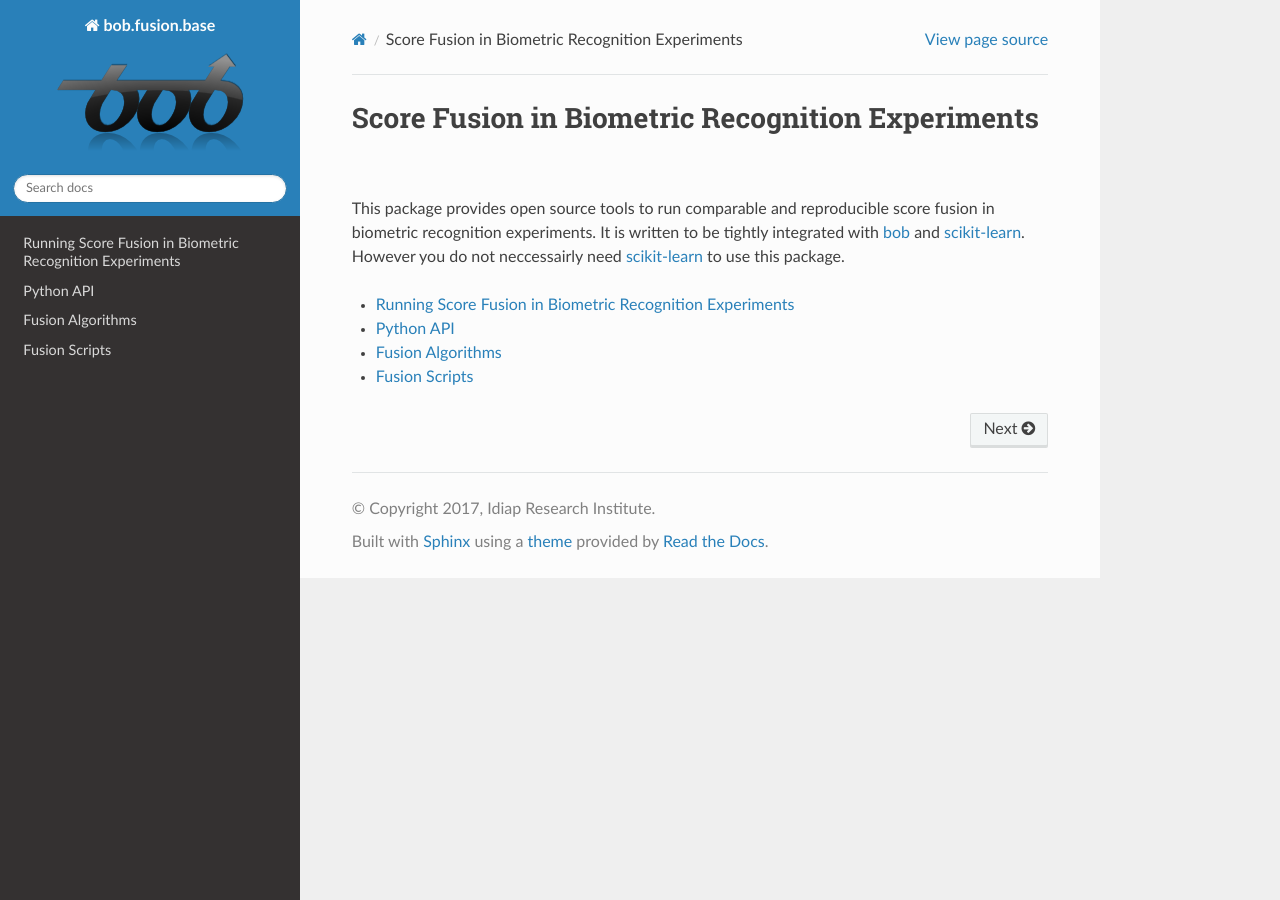
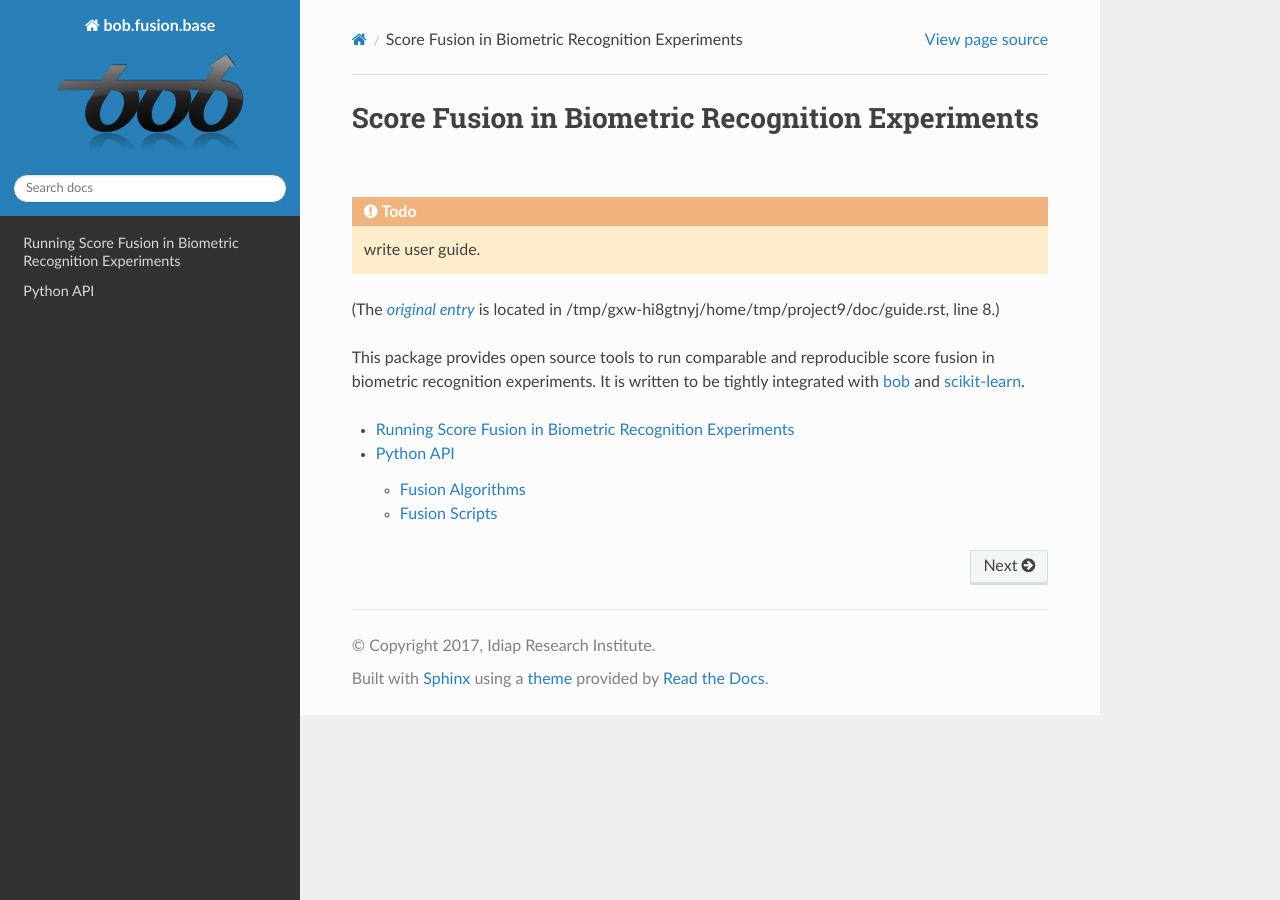
Before and after one commit to bioidiap/bob.fusion.base, a Sphinx documentation site: the page built from doc/index.rst, in a window 1280 px wide. Built offline with Sphinx 7.4.7 and the Read the Docs theme 2.0.0, drawn with Linux system fonts in a browser that asks for light colours; formulas are drawn with MathJax 3; the version number could not be read and is left out.

Commit message:
minor documentation changes

```diff
--- a/doc/index.rst
+++ b/doc/index.rst
@@ -7,10 +7,11 @@
  Score Fusion in Biometric Recognition Experiments
 ===================================================
 
+.. todolist::
+
 This package provides open source tools to run comparable and reproducible score
 fusion in biometric recognition experiments. It is written to be tightly
-integrated with bob_ and scikit-learn_. However you do not neccessairly need
-scikit-learn_ to use this package.
+integrated with bob_ and scikit-learn_.
 
 
 .. toctree::
--- a/doc/py_api.rst
+++ b/doc/py_api.rst
@@ -6,7 +6,7 @@ Python API
 This section includes information for using the Python API of
 ``bob.fusion.base``.
 
-=================
+
 Fusion Algorithms
 =================
 
@@ -15,7 +15,6 @@ Fusion Algorithms
    :undoc-members:
 
 
-==============
 Fusion Scripts
 ==============
 
```
